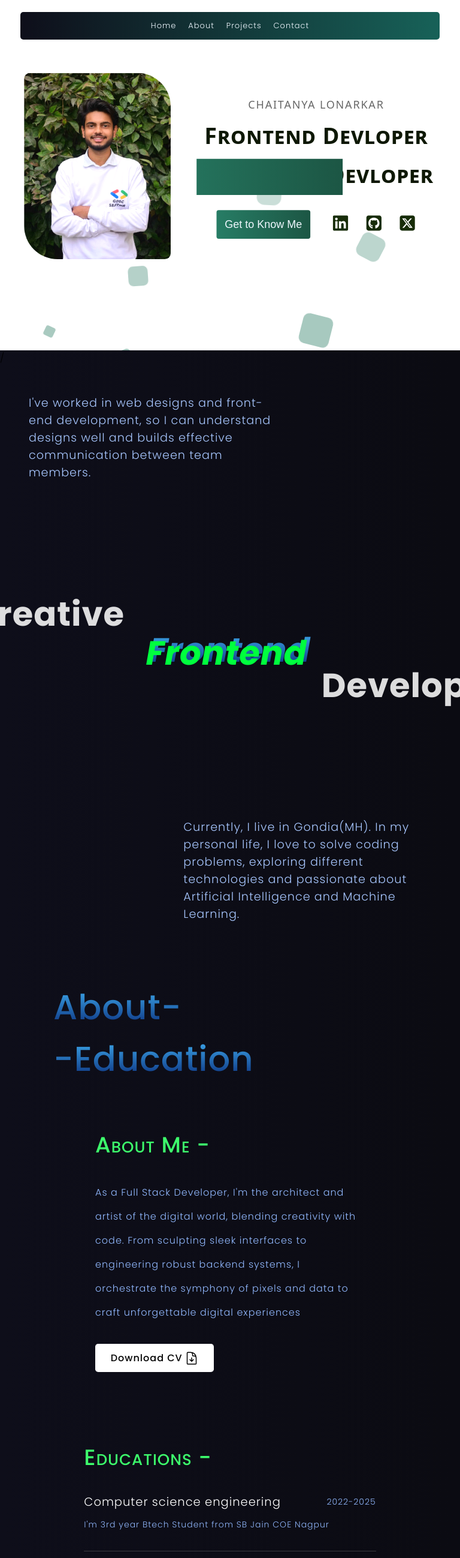
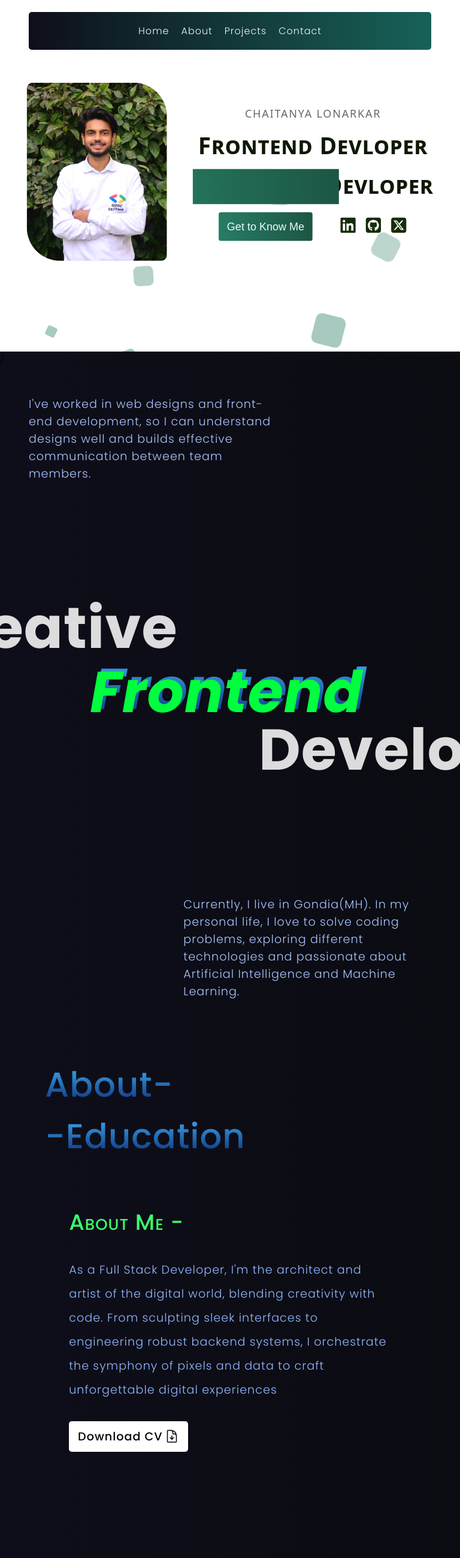
Before and after one commit to ChaitanyaLonarkar/MY-Portfolio, a React (Vite) app: page / in a window 768 px wide. Shown: the top 2597 px of the page at 60% size. Built offline with nearby package versions, Linux system fonts and the light colour scheme.

Commit message:
responsive for 768-1124

```diff
--- a/src/css/Project.css
+++ b/src/css/Project.css
@@ -128,7 +128,7 @@
 
 .pimg img {
   /* width: 28.7em; */
-      width: 23.8em;
+      width: 100%;
 
 }
 .desc {
--- a/src/css/Responsive.css
+++ b/src/css/Responsive.css
@@ -37,7 +37,6 @@
     text-align: center;
   }
   .paragraph {
-
     margin: 3rem;
   }
   .boldTitle {
@@ -47,7 +46,6 @@
   .boldTitle i {
     text-shadow: -6px 5px #00ff3e;
   }
-
 
   .about-section {
     /* height: 100vh; */
@@ -105,7 +103,7 @@
     padding: 0px;
     gap: 20px;
   }
-.project{
+  .project {
     width: 80%;
   }
   .pleft h2 {
@@ -116,7 +114,7 @@
     font-size: 47px;
     -webkit-text-stroke-width: 0.7px;
   }
-.desc{
+  .desc {
     gap: 32px;
     padding: 35px;
   }
@@ -125,19 +123,18 @@
     width: 100%;
   }
 
-.grid .white{
+  .grid .white {
     font-size: 4.5rem;
   }
   .sphereWrapper {
     left: calc(50% - var(--size) / 2.9);
-  top: 51%;}
+    top: 51%;
+  }
 
-
-  .experience
-    {
+  .experience {
     padding: 2rem;
   }
-  .e-head{
+  .e-head {
     font-size: 4rem;
     padding-left: 3rem;
   }
@@ -145,7 +142,7 @@
   .experience-detail {
     padding: 1.2rem;
   }
-.el{
+  .el {
     display: flex;
     flex-direction: column;
     gap: 29px;
@@ -156,7 +153,7 @@
     height: 15px;
   }
 
-.cl h2{
+  .cl h2 {
     font-size: 4rem;
   }
   .cr {
@@ -168,23 +165,113 @@
     /* justify-content: flex-start; */
   }
 
-form{
+  form {
     width: 100%;
   }
-.circles{
+  .circles {
     width: 91%;
   }
 }
 
-@media (min-width: 768px) and (max-width: 1024px) {
+@media (min-width: 768px) and (max-width: 1124px) {
   .outer {
-    width: 90%;
-    padding: 4px;
+    width: 85%;
+    padding: 10px;
   }
   .links ul {
     gap: 20px;
-    font-size: small;
+    font-size: medium;
     padding: 9px 0;
+  }
+
+  .circles {
+    width: 95%;
+  }
+  .home {
+    gap: 3em;
+  }
+  .home .left {
+    /* gap: 12px; */
+    font-size: 1.8rem;
+    /* width: 46rem; */
+  }
+  .home img {
+    width: 260px;
+  }
+  .f {
+    width: 447px;
+    height: 65px;
+  }
+
+  .boldTitle {
+    font-size: 6rem;
+  }
+
+  .about {
+    width: 70vw;
+    font-size: larger;
+    border-right: 0px;
+    justify-content: space-between;
+  }
+  .about-edu {
+    gap: 100px;
+  }
+  .education {
+    width: 70vw;
+  }
+  .about-head {
+    padding-left: 75px;
+  }
+
+  .edu p {
+    font-size: 18px;
+  }
+
+  .projects {
+    padding: 60px;
+  }
+  .project {
+    width: 40vw;
+  }
+  .pimg img {
+    width: 100%;
+  }
+
+  .sphereWrapper {
+    top: 57%;
+  }
+  .e-head {
+    font-size: 4.5rem;
+  }
+  .el h2 {
+    font-size: 2em;
+    margin: 0;
+  }
+  .experience-detail {
+    padding: 3rem 0;
+  }
+  .line {
+    left: 0;
+  }
+  .des {
+    font-size: larger;
+  }
+  .contact {
+    flex-wrap: nowrap;
+    gap: 2rem;
+  }
+  .cl h2 {
+    font-size: 4rem;
+  }
+  .slinks {
+    gap: 15px;
+    padding-left: 10px;
+  }
+  .cr {
+    padding-left: 3rem;
+  }
+  .form h2 {
+    font-size: 2em;
   }
 }
 
--- a/src/css/Skills.css
+++ b/src/css/Skills.css
@@ -209,3 +209,7 @@
   font-size: var(--fs-xs);
   color: hsl(var(--color-body));
 }
+
+
+/* --gradient-color: rgba(248, 251, 253, 1), rgba(248, 251, 253, 0);
+--gradient-width: 10%; */
```
Lines whose indentation alone changed are shown as unchanged.
